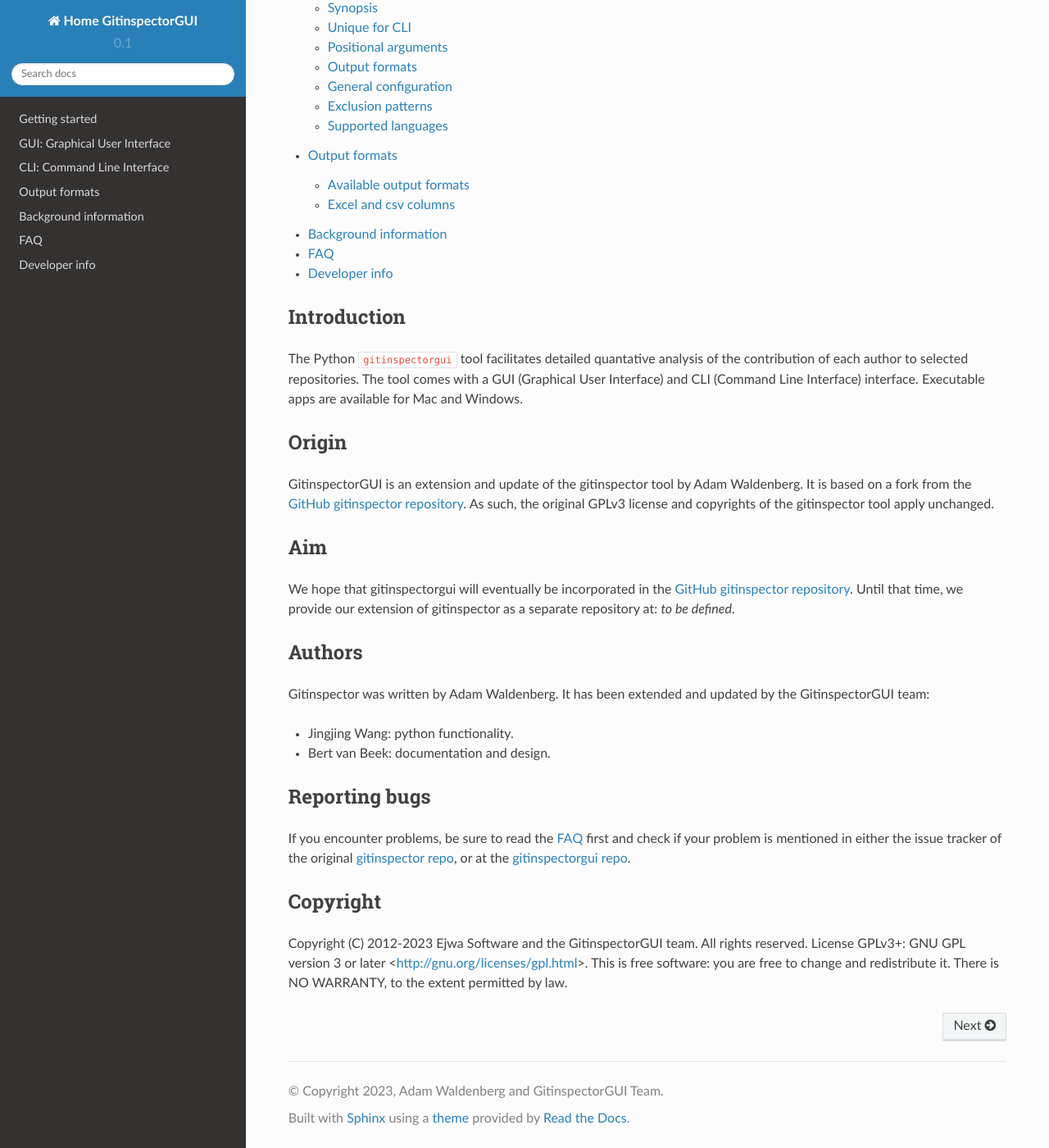
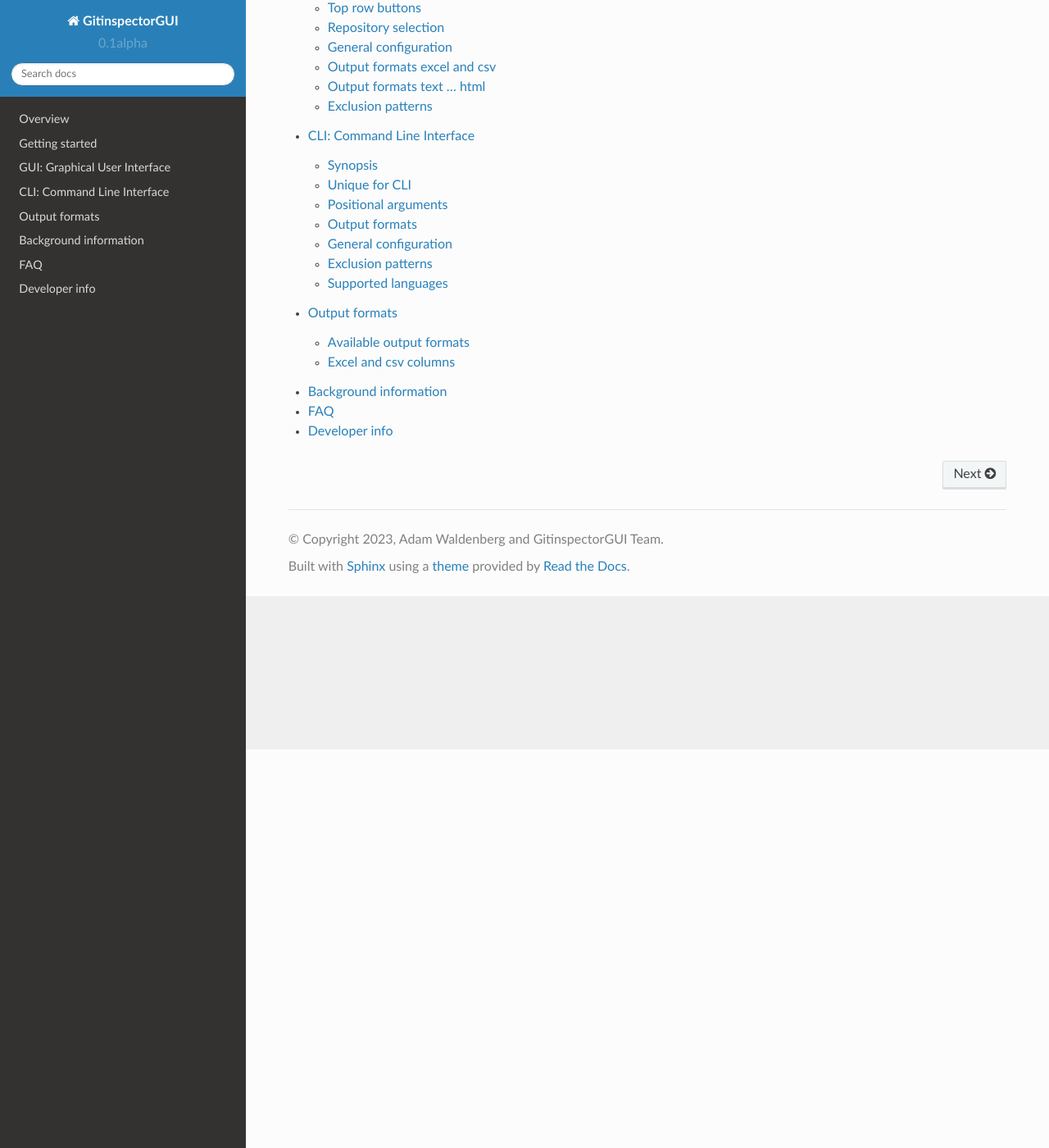
Before and after one commit to davbeek/gitinspectorgui-rtd, a Sphinx documentation site: the page built from docs/source/index.rst, in a window 1280 px wide and 1400 px high, scrolled down 486 px. Shown: the whole window at 82% size. Built offline with Sphinx 7.4.7 and the Read the Docs theme 2.0.0, drawn with Linux system fonts in a browser that asks for light colours; some of the changed text lies outside the part shown.

Commit message:
Improve structure of documentation

```diff
--- a/docs/source/conf.py
+++ b/docs/source/conf.py
@@ -6,11 +6,11 @@
 # -- Project information -----------------------------------------------------
 # https://www.sphinx-doc.org/en/master/usage/configuration.html#project-information
 
-project = "Home GitinspectorGUI"
+project = "GitinspectorGUI"
 copyright = "2023, Adam Waldenberg and GitinspectorGUI Team"
 author = "GitinspectorGUI Team"
-version = "0.1"
-release = "0.1alpha"
+version = "0.1alpha"
+release = version
 
 # -- General configuration ---------------------------------------------------
 # https://www.sphinx-doc.org/en/master/usage/configuration.html#general-configuration
--- a/docs/source/index.rst
+++ b/docs/source/index.rst
@@ -1,9 +1,10 @@
-The GitinspectorGUI tool
-========================
+GitinspectorGUI documentation
+=============================
 
 .. toctree::
   :maxdepth: 2
 
+  overview
   Getting started <start>
   gui
   cli
@@ -11,48 +12,3 @@
   background
   FAQ <faq>
   Developer info <develop>
-
-Introduction
-------------
-The Python ``gitinspectorgui`` tool facilitates detailed quantative analysis of
-the contribution of each author to selected repositories. The tool comes with a
-GUI (Graphical User Interface) and CLI (Command Line Interface) interface.
-Executable apps are available for Mac and Windows.
-
-Origin
-------
-GitinspectorGUI is an extension and update of the gitinspector tool by Adam
-Waldenberg. It is based on a fork from the `GitHub gitinspector repository
-<https://github.com/ejwa/gitinspector>`_. As such, the original GPLv3 license
-and copyrights of the gitinspector tool apply unchanged.
-
-Aim
----
-We hope that gitinspectorgui will eventually be incorporated in the  `GitHub
-gitinspector repository <https://github.com/ejwa/gitinspector>`_. Until that
-time, we provide our extension of gitinspector as a separate repository at: *to
-be defined*.
-
-Authors
--------
-Gitinspector was written by Adam Waldenberg. It has been extended and updated by
-the GitinspectorGUI team:
-
-* Jingjing Wang: python functionality.
-* Bert van Beek: documentation and design.
-
-Reporting bugs
---------------
-If you encounter problems, be sure to read the :doc:`FAQ<faq>` first and check
-if your problem is mentioned in either the issue tracker of the original
-`gitinspector repo <https://github.com/ejwa/gitinspector/issues>`_, or at the
-`gitinspectorgui repo <https://gitlab.tue.nl/grading/gitinspector/-/issues>`_.
-
-
-Copyright
----------
-Copyright (C) 2012-2023 Ejwa Software and the GitinspectorGUI team. All rights
-reserved. License GPLv3+: GNU GPL version 3 or later
-<http://gnu.org/licenses/gpl.html>. This is free software: you are free to
-change and redistribute it. There is NO WARRANTY, to the extent permitted by
-law.
```
Also changed, not shown: docs/source/overview.rst (added, +47 -0 lines).
